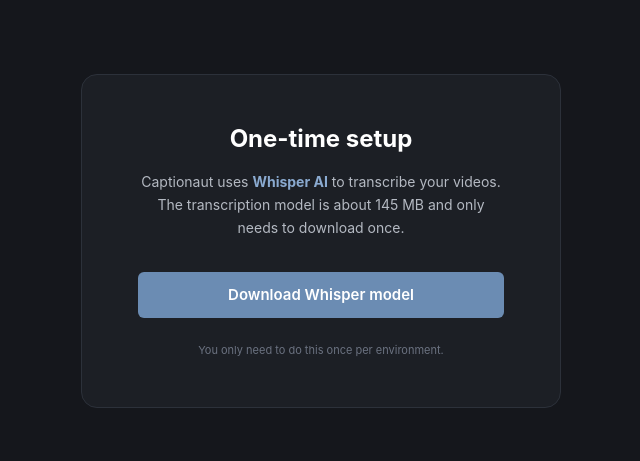
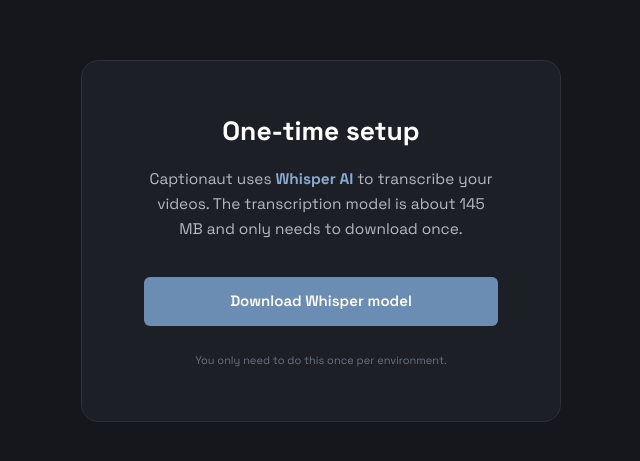
Before and after one commit to catherinepereira/captionaut, a React (Vite) app in the folder frontend/: page / in a window 1280 px wide. Shown: the part 159-620 px from the top of the page, without its empty margins (319-959 px from the left). Built offline with nearby package versions, Linux system fonts and the light colour scheme; no server answers.

Commit message:
Swap to use space grotesk font

```diff
--- a/frontend/index.html
+++ b/frontend/index.html
@@ -4,6 +4,12 @@
     <meta charset="UTF-8" />
     <meta name="viewport" content="width=device-width, initial-scale=1.0" />
     <link rel="icon" type="image/svg+xml" href="/favicon.svg" />
+    <link rel="preconnect" href="https://fonts.googleapis.com" />
+    <link rel="preconnect" href="https://fonts.gstatic.com" crossorigin />
+    <link
+      rel="stylesheet"
+      href="https://fonts.googleapis.com/css2?family=Space+Grotesk:wght@400;500;600;700&display=swap"
+    />
     <title>Captionaut</title>
   </head>
   <body>
--- a/frontend/src/components/LandingHero.tsx
+++ b/frontend/src/components/LandingHero.tsx
@@ -10,14 +10,13 @@
 export function LandingHero({ onFile, onContinueProject }: Props) {
   return (
     <section className="max-w-[680px] mx-auto px-6 pt-20 pb-16" aria-labelledby="hero-headline">
-      <p className="text-[11px] font-bold tracking-[0.12em] text-accent-light mb-5">SUBTITLES AT LIGHT SPEED</p>
       <h1
         id="hero-headline"
         className="font-extrabold leading-[1.1] tracking-[-0.03em] text-text-primary mb-5"
         style={{ fontSize: 'clamp(40px, 6vw, 60px)' }}
       >
-        Captions for<br />
-        <span className="text-accent-light">every frame.</span>
+        Subtitles at<br />
+        <span className="text-accent-light">light speed</span>⚡
       </h1>
       <p className="text-[15px] text-text-muted leading-relaxed mb-9">
         Drop a video. Whisper transcribes it. Edit every word inline.<br />
--- a/frontend/src/index.css
+++ b/frontend/src/index.css
@@ -50,10 +50,14 @@
     800px 800px, 800px 800px, 800px 800px, 800px 800px, 800px 800px,
     auto, auto, auto;
   color: var(--color-text-primary);
-  font-family: -apple-system, BlinkMacSystemFont, 'Segoe UI', 'Inter', sans-serif;
-  font-size: 14px;
+  font-family: 'Space Grotesk', -apple-system, BlinkMacSystemFont, 'Segoe UI', sans-serif;
+  font-size: 15.4px;
   line-height: 1.5;
   min-height: 100vh;
+}
+
+html {
+  font-size: 110%;
 }
 
 button {
```
